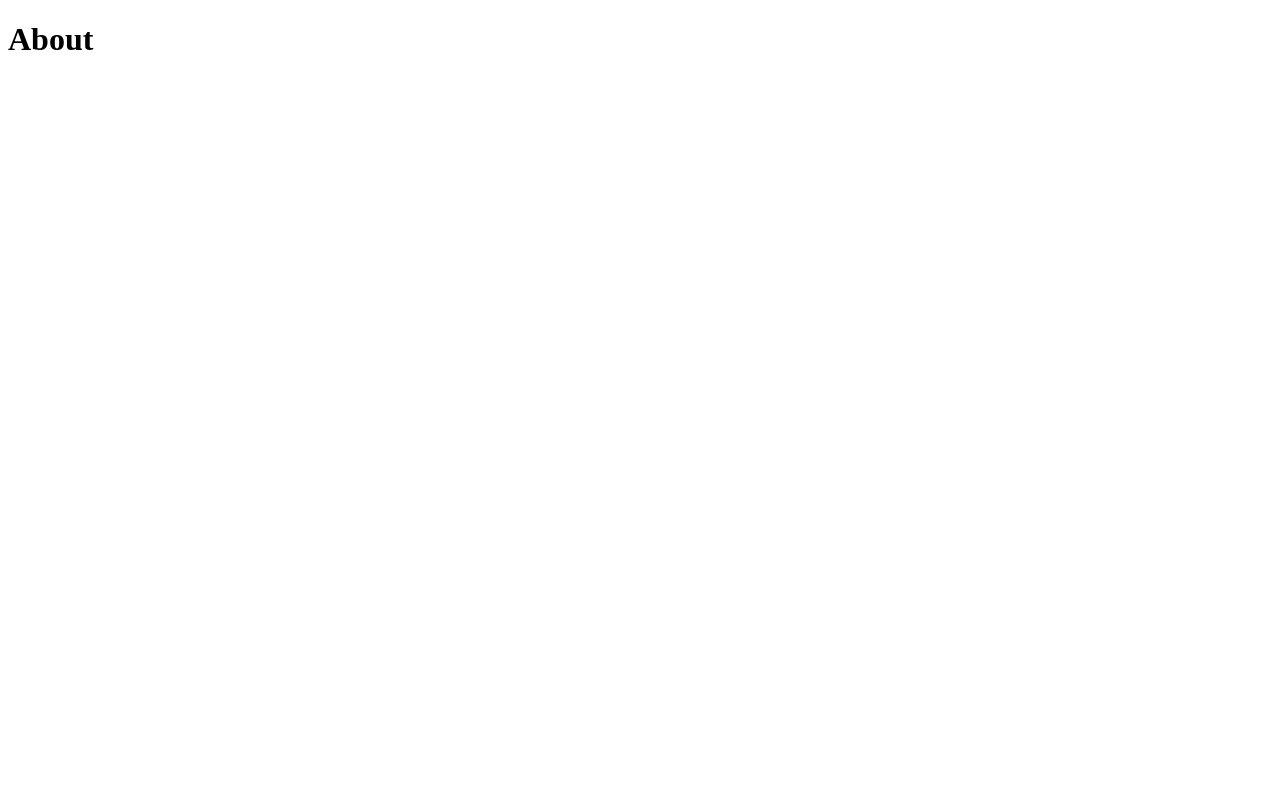
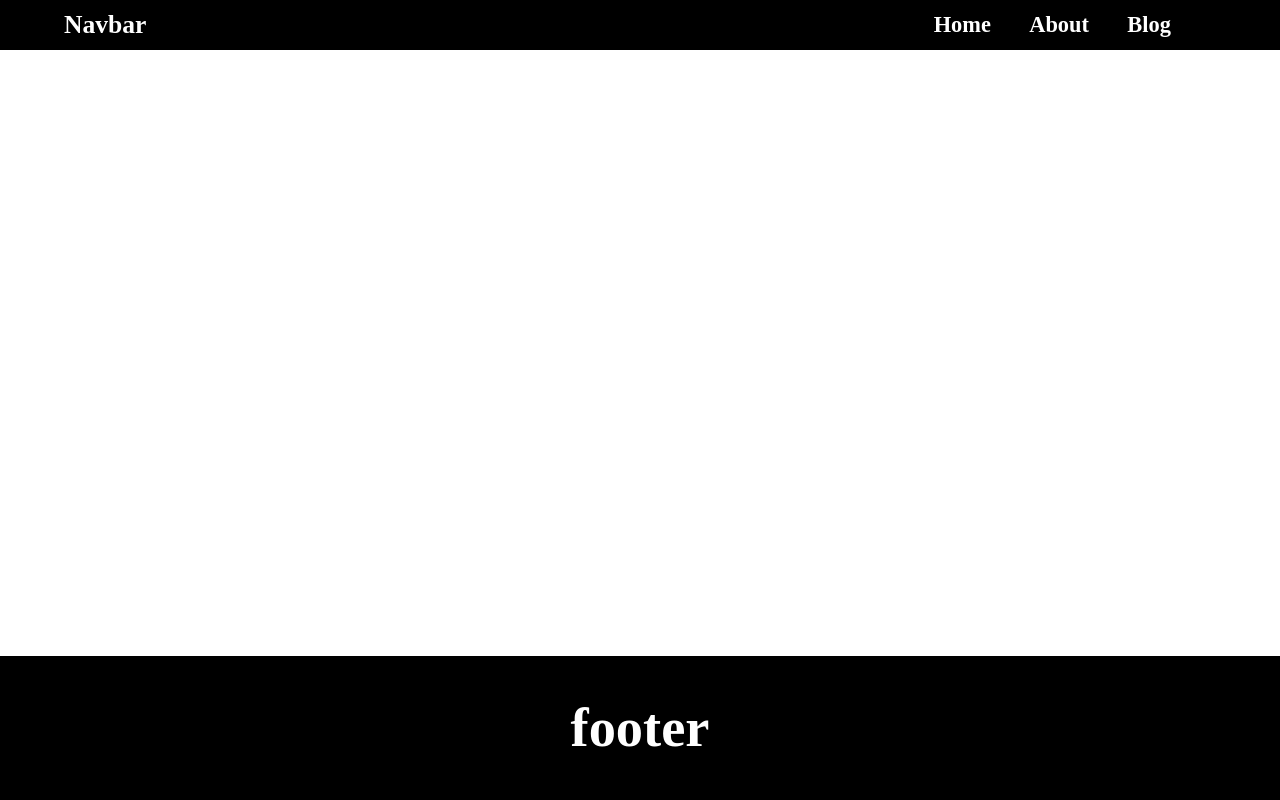
Before and after one commit to glitjch-lab/Gatsby2.0, a Gatsby site: page /about in a window 1280 px wide. Built offline with nearby package versions, Linux system fonts and the light colour scheme; Gatsby itself is replaced by a stand-in of ours.

Commit message:
Add layout component

```diff
--- /dev/null
+++ b/src/components/layout.js
@@ -0,0 +1,17 @@
+import React from 'react';
+import Navbar from './navbar';
+import "./styles/global.css";
+
+
+export default function Layout({children}) {
+  return (
+    <div>
+      <Navbar />
+      {children}
+      <footer>
+        <h1>footer</h1>
+      </footer>
+    </div>
+
+  )
+}
--- /dev/null
+++ b/src/components/styles/global.css
@@ -0,0 +1,58 @@
+* {
+  margin: 0;
+  padding: 0;
+  text-decoration: none;
+  color: white;
+}
+
+body {
+  margin: 0;
+  overflow-x: hidden;
+}
+
+html {
+  scroll-behavior: smooth;
+  overflow-x: hidden;
+}
+
+h1 {
+  font-weight: 900;
+  font-size: calc(1rem + 3vw);
+}
+
+h3 {
+  font-weight: 700;
+  font-size: calc(1rem + 0.6vw);
+}
+
+p {
+  font-weight: 500;
+  font-size: calc(0.75rem + 0.53vw);
+  color: black;
+}
+
+a {
+  font-weight: 700;
+  font-size: calc(0.6rem + 1vw);
+  color: black;
+}
+
+.Layout {
+  height: 90vh;
+  background-color: black;
+}
+
+footer {
+  position: absolute;
+  display: flex;
+  justify-content: center;
+  align-items: center;
+  bottom: 0;
+  width: 100%;
+  height: 18vh;
+  background-color: black;
+}
+
+footer p {
+  color: white;
+}
--- a/src/pages/about.js
+++ b/src/pages/about.js
@@ -1,9 +1,11 @@
 import React from 'react'
+import Layout from '../components/layout'
 
 export default function about() {
   return (
-    <div>
+    <Layout>
       <h1>About</h1>
-    </div>
+
+    </Layout>
   )
 }
--- a/src/pages/blogs/index.js
+++ b/src/pages/blogs/index.js
@@ -1,11 +1,13 @@
 import React from 'react'
+import Layout from '../../components/layout';
 
 export default function BlogsPage() {
+
   return (
-    <div>
+    <Layout>
       <h1>
       Blog's Page
       </h1>
-    </div>
+    </Layout>
   );
 }
```
Also changed, not shown: src/pages/index.js (+4 -4 lines).
